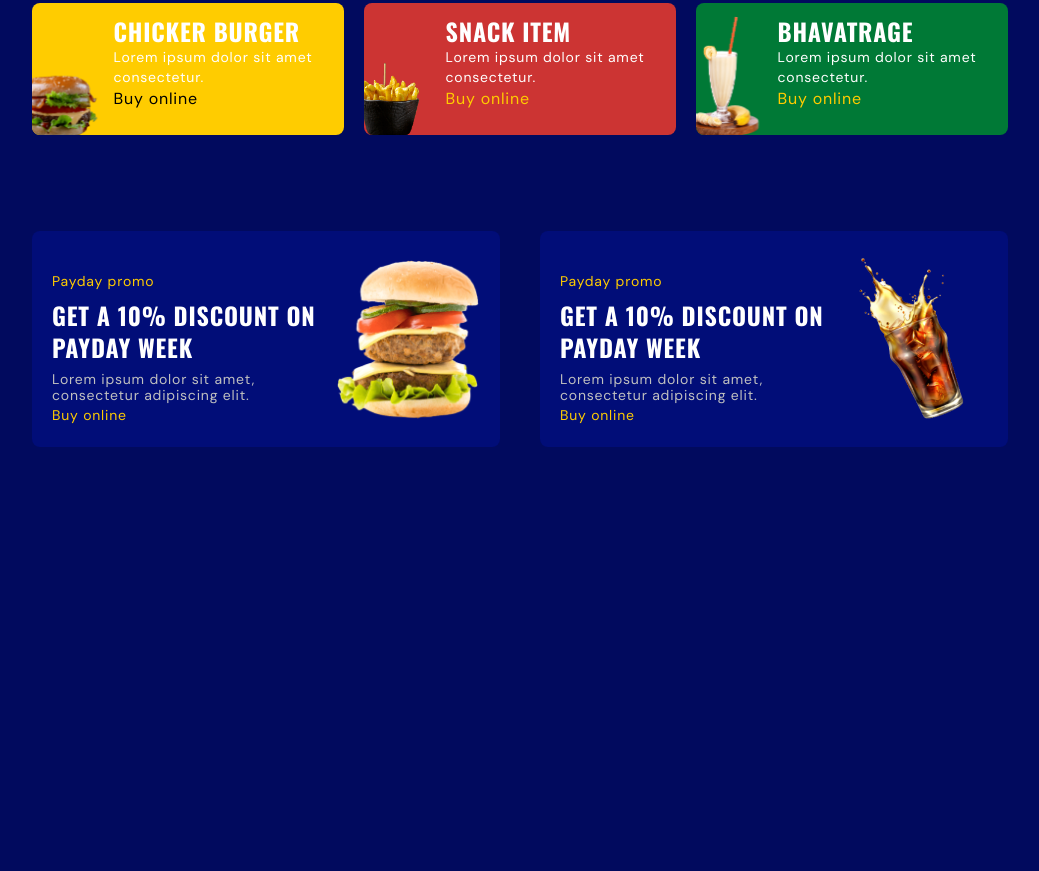
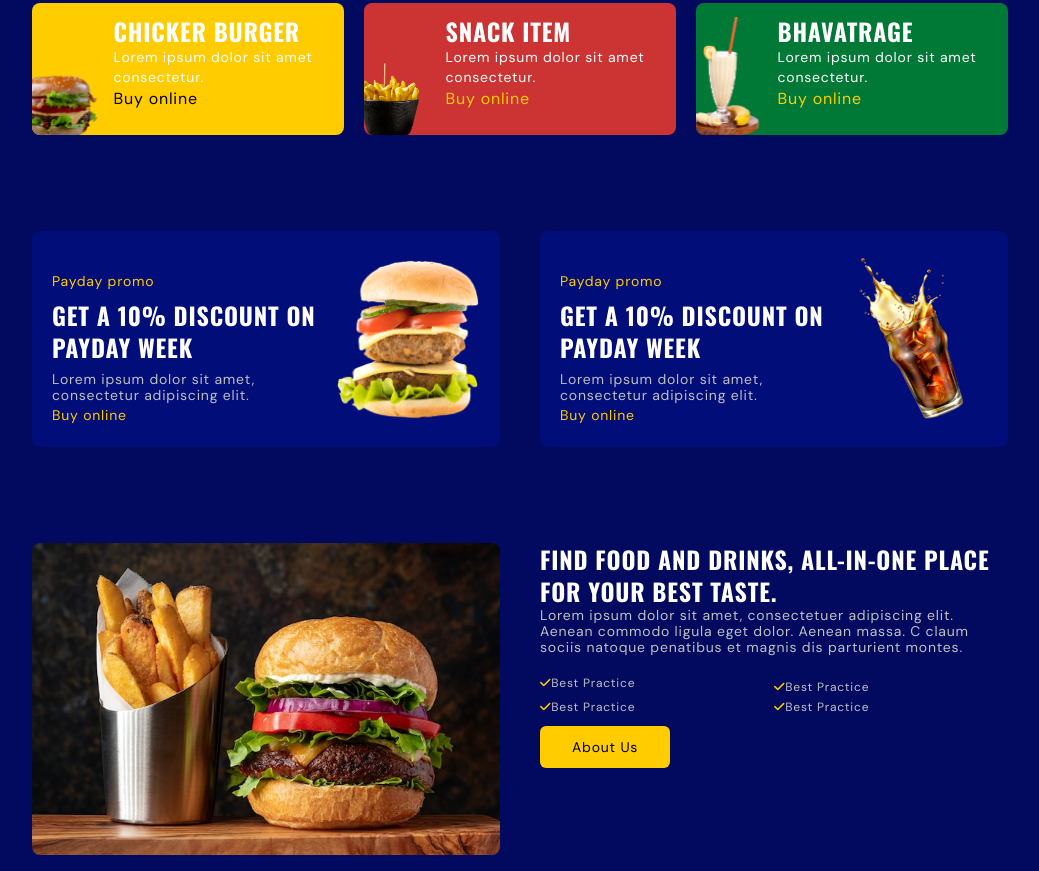
Before and after one commit to Rayvi-Ahmed/burger-bite, a website: page src/index.html in a window 1280 px wide. Shown: the part 713-1584 px from the top of the page, without its empty margins (120-1159 px from the left). Before the commit the page ends 1176 px from the top, so only its background shows below. Drawn offline with nearby package versions, Linux system fonts and the light colour scheme; files whose address does not match are found by name.

Commit message:
added about section

```diff
--- a/src/index.html
+++ b/src/index.html
@@ -187,7 +187,7 @@
         </div>
 
         <!--Promo card 02 -->
-        <div class="flex flex-col p-5 rounded-lg bg-primaryColorLight md:flex-row md:items-center lg:flex-1 lg:flex-row-reverse">
+            <div class="flex flex-col p-5 rounded-lg bg-primaryColorLight md:flex-row  md:items-center lg:flex-1 lg:flex-row-reverse">
 
           <img class="w-36 mx-auto hover:animate-movingY" src="./img/promo-2.png" alt="Promo image">
 
@@ -200,19 +200,41 @@
           </div>
         </div>
       </div>
-
-
     </section>
 
 
+    <!--~~~~~~~~~~~~~~~ About ~~~~~~~~~~~~~~~-->
+    <section id="about">
+      <div class="container flex flex-col gap-10 md:flex-row">
+        <div class="flex-1">
+          <img class="rounded-lg"  src="./img//about.jpg" alt="about image">
+        </div>
 
+        <div class="flex-1">
+          <h4 class="Section_TITLE">FIND FOOD AND DRINKS, ALL-IN-ONE PLACE FOR YOUR BEST TASTE.</h4>
+          <div class="separetor"></div>
+          <p class="paragraph">Lorem ipsum dolor sit amet, consectetuer adipiscing elit. Aenean commodo ligula eget dolor. Aenean massa. C claum sociis natoque penatibus et magnis dis parturient montes.</p>
 
+            <ul class="grid grid-cols-2 py-5 space-y-1">
+              <li class="text-xs text-paragraphColor">
+                <i  class="fa-solid fa-check text-secondaryColor"></i>Best Practice</li>
 
+              <li class="text-xs text-paragraphColor">
+                <i  class="fa-solid fa-check text-secondaryColor"></i>Best Practice</li>
 
-    <!--~~~~~~~~~~~~~~~ About ~~~~~~~~~~~~~~~-->
-<div>
+              <li class="text-xs text-paragraphColor">
+                <i  class="fa-solid fa-check text-secondaryColor"></i>Best Practice</li>
 
-</div>
+              <li class="text-xs text-paragraphColor">
+                <i  class="fa-solid fa-check text-secondaryColor"></i>Best Practice</li>
+            </ul>
+
+            <a class="btn btn-primary" href="#">About Us</a>
+
+        </div>
+
+      </div>
+    </section>
 
     <!--~~~~~~~~~~~~~~~ Review ~~~~~~~~~~~~~~~-->
 
--- a/src/input.css
+++ b/src/input.css
@@ -16,10 +16,15 @@
 
 @layer utilities{
     .HOME_TITLE,
-    .CARD_TITLE{
+    .CARD_TITLE,
+    .Section_TITLE{
         @apply text-4xl font-oswald font-bold uppercase lg:text-6xl
     }
-    .CARD_TITLE{
+    .CARD_TITLE
+    {
+        @apply text-2xl
+    }
+    .Section_TITLE{
         @apply text-2xl
     }
     .separetor{
```
Also changed, not shown: src/output.css.
